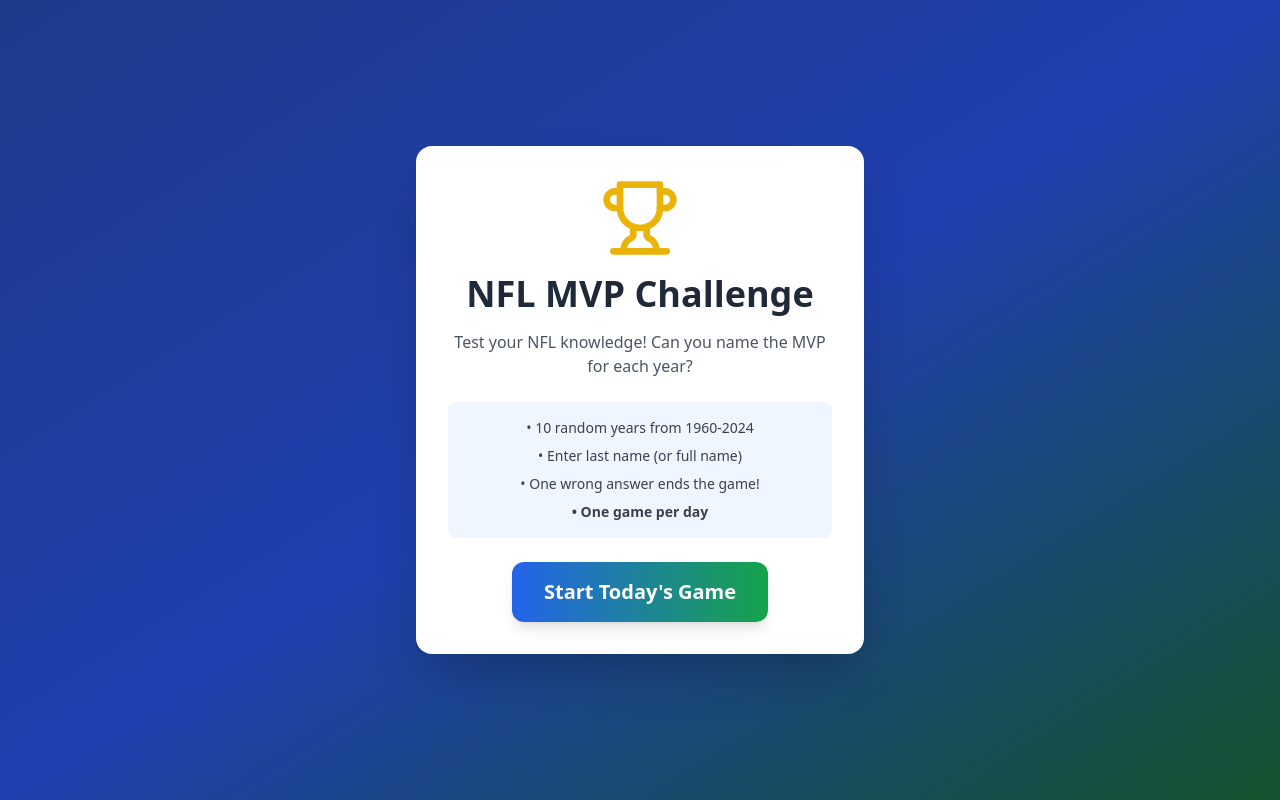
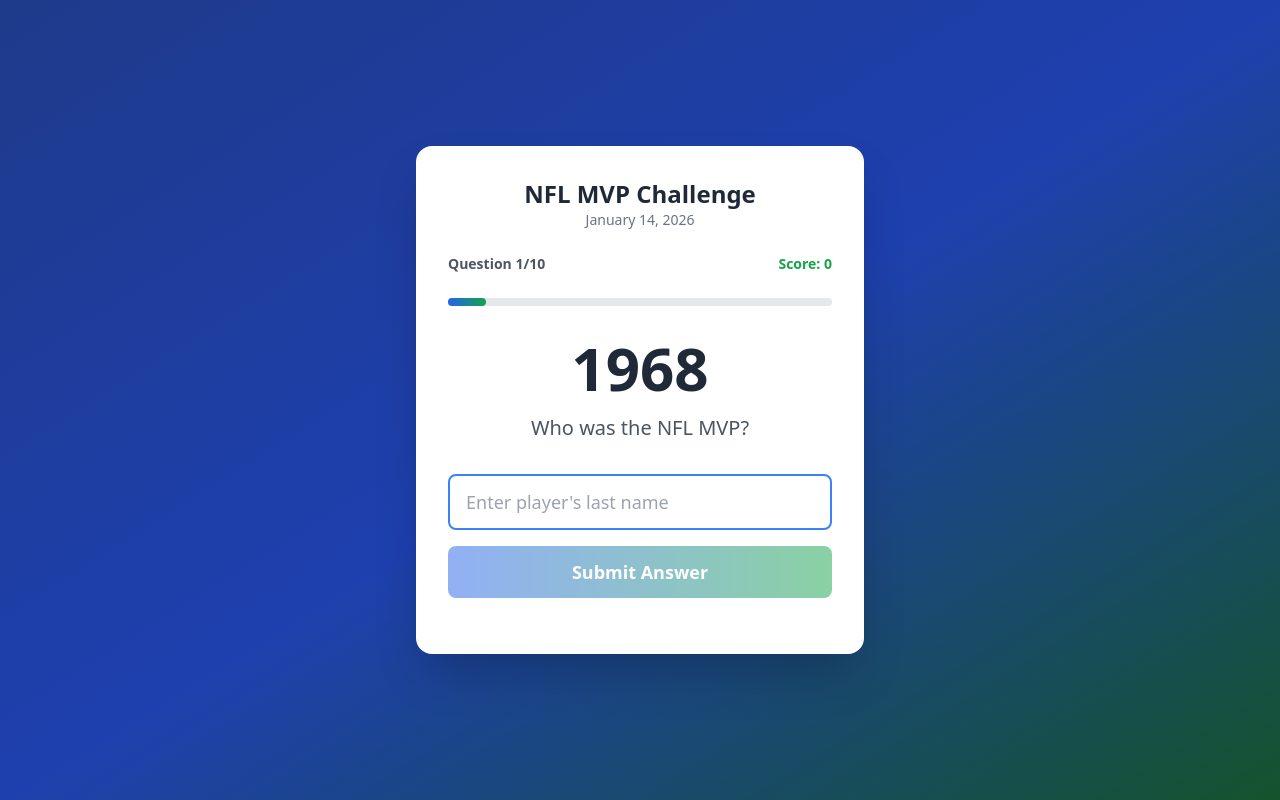
Before and after one commit to jamesbarone/nfl-mvp-challenge, a React (Vite) app: page / in a window 1280 px wide. Built offline with nearby package versions, Linux system fonts and the light colour scheme.

Commit message:
Remove start button

```diff
--- a/src/app.jsx
+++ b/src/app.jsx
@@ -87,6 +87,15 @@
     loadGameData();
   }, []);
 
+  useEffect(() => {
+    // Auto-start game if user hasn't played today
+    if (!todayPlayed && gameState === 'start') {
+      const selectedYears = getTodayQuestions();
+      setQuestions(selectedYears);
+      setGameState('playing');
+    }
+  }, [todayPlayed, gameState]);
+
   const getTodayDate = () => {
     const today = new Date();
     return `${today.getFullYear()}-${today.getMonth() + 1}-${today.getDate()}`;
@@ -129,6 +138,16 @@
         if (scoreResult && scoreResult.value) {
           setTodayScore(parseInt(scoreResult.value));
         }
+
+        // Load answer history for display
+        try {
+          const historyResult = await window.storage.get('nfl_mvp_today_history');
+          if (historyResult && historyResult.value) {
+            setAnswerHistory(JSON.parse(historyResult.value));
+          }
+        } catch (e) {
+          console.log('No history found');
+        }
       }
     } catch (error) {
       console.log('No previous game data');
@@ -143,11 +162,12 @@
     }
   };
 
-  const saveTodayScore = async (finalScore) => {
+  const saveTodayScore = async (finalScore, history) => {
     try {
       const todayDate = getTodayDate();
       await window.storage.set('nfl_mvp_last_played', todayDate);
       await window.storage.set('nfl_mvp_today_score', finalScore.toString());
+      await window.storage.set('nfl_mvp_today_history', JSON.stringify(history));
     } catch (error) {
       console.error('Error saving today score:', error);
     }
@@ -216,7 +236,7 @@
     setGameState('ended');
     setTodayScore(finalScore);
     setTodayPlayed(true);
-    await saveTodayScore(finalScore);
+    await saveTodayScore(finalScore, answerHistory);
 
     if (finalScore > bestScore) {
       setBestScore(finalScore);
@@ -264,12 +284,12 @@
     return `${hours}h ${minutes}m`;
   };
 
-  if (todayPlayed && gameState === 'start') {
+  if (todayPlayed && (gameState === 'start' || gameState === 'ended')) {
     return (
       <div className="min-h-screen bg-gradient-to-br from-blue-900 via-blue-800 to-green-900 flex items-center justify-center p-4">
         <div className="bg-white rounded-2xl shadow-2xl p-8 max-w-md w-full text-center">
           <Clock className="w-20 h-20 mx-auto mb-4 text-blue-500" />
-          <h1 className="text-4xl font-bold text-gray-800 mb-4">Already Played Today!</h1>
+          <h1 className="text-4xl font-bold text-gray-800 mb-4">Today's Game Complete!</h1>
           <p className="text-gray-600 mb-6">
             You've completed today's challenge. Come back tomorrow for a new set of questions!
           </p>
@@ -288,6 +308,39 @@
           {bestScore > 0 && (
             <div className="text-gray-600 mb-6">
               Best Score: {bestScore}/10
+            </div>
+          )}
+
+          {answerHistory.length > 0 && (
+            <div className="mb-6 bg-gray-50 rounded-lg p-4">
+              <h3 className="text-sm font-semibold text-gray-700 mb-3">Your Answers</h3>
+              <div className="space-y-2 max-h-64 overflow-y-auto">
+                {answerHistory.map((item, index) => (
+                  <div
+                    key={index}
+                    className={`p-2 rounded-lg border-2 text-sm ${
+                      item.correct
+                        ? 'bg-green-50 border-green-500'
+                        : 'bg-red-50 border-red-500'
+                    }`}
+                  >
+                    <div className="flex justify-between items-center">
+                      <div className="flex items-center gap-2">
+                        <span className="font-bold text-gray-700">
+                          {index + 1}.
+                        </span>
+                        <span className="font-semibold text-gray-800">{item.year}</span>
+                      </div>
+                      <div className="flex items-center gap-2">
+                        <span className="text-gray-700">{item.answer}</span>
+                        <span>
+                          {item.correct ? '✓' : '✗'}
+                        </span>
+                      </div>
+                    </div>
+                  </div>
+                ))}
+              </div>
             </div>
           )}
 
@@ -318,36 +371,10 @@
     return (
       <div className="min-h-screen bg-gradient-to-br from-blue-900 via-blue-800 to-green-900 flex items-center justify-center p-4">
         <div className="bg-white rounded-2xl shadow-2xl p-8 max-w-md w-full text-center">
-          <Trophy className="w-20 h-20 mx-auto mb-4 text-yellow-500" />
-          <h1 className="text-4xl font-bold text-gray-800 mb-4">NFL MVP Challenge</h1>
-          <p className="text-gray-600 mb-6">
-            Test your NFL knowledge! Can you name the MVP for each year?
-          </p>
-          <div className="bg-blue-50 rounded-lg p-4 mb-6">
-            <p className="text-sm text-gray-700 mb-2">
-              • 10 random years from 1960-2024
-            </p>
-            <p className="text-sm text-gray-700 mb-2">
-              • Enter last name (or full name)
-            </p>
-            <p className="text-sm text-gray-700 mb-2">
-              • One wrong answer ends the game!
-            </p>
-            <p className="text-sm text-gray-700 font-semibold text-blue-600">
-              • One game per day
-            </p>
+          <div className="animate-pulse">
+            <Trophy className="w-16 h-16 mx-auto mb-4 text-yellow-500" />
+            <p className="text-gray-600">Loading today's challenge...</p>
           </div>
-          {bestScore > 0 && (
-            <div className="mb-6 text-lg font-semibold text-blue-600">
-              Best Score: {bestScore}/10
-            </div>
-          )}
-          <button
-            onClick={startGame}
-            className="bg-gradient-to-r from-blue-600 to-green-600 text-white px-8 py-4 rounded-xl text-xl font-bold hover:from-blue-700 hover:to-green-700 transition-all transform hover:scale-105 shadow-lg"
-          >
-            Start Today's Game
-          </button>
         </div>
       </div>
     );
@@ -359,6 +386,11 @@
     return (
       <div className="min-h-screen bg-gradient-to-br from-blue-900 via-blue-800 to-green-900 flex items-center justify-center p-4">
         <div className="bg-white rounded-2xl shadow-2xl p-8 max-w-md w-full">
+          <div className="text-center mb-6">
+            <h1 className="text-2xl font-bold text-gray-800">NFL MVP Challenge</h1>
+            <p className="text-sm text-gray-500">{new Date().toLocaleDateString('en-US', { month: 'long', day: 'numeric', year: 'numeric' })}</p>
+          </div>
+
           <div className="flex justify-between items-center mb-6">
             <div className="text-sm font-semibold text-gray-600">
               Question {currentQuestion + 1}/10
@@ -449,89 +481,12 @@
   }
 
   if (gameState === 'ended') {
-    return (
-      <div className="min-h-screen bg-gradient-to-br from-blue-900 via-blue-800 to-green-900 flex items-center justify-center p-4">
-        <div className="bg-white rounded-2xl shadow-2xl p-8 max-w-md w-full text-center">
-          <Trophy className="w-20 h-20 mx-auto mb-4 text-yellow-500" />
-          <h2 className="text-3xl font-bold text-gray-800 mb-4">Game Over!</h2>
-
-          <div className="bg-gradient-to-r from-blue-100 to-green-100 rounded-xl p-6 mb-6">
-            <div className="text-5xl font-bold text-gray-800 mb-2">{score}/10</div>
-            <div className="text-gray-600">Questions Correct</div>
-          </div>
-
-          {score === 10 && (
-            <div className="bg-yellow-100 rounded-lg p-4 mb-6">
-              <p className="text-yellow-800 font-bold text-xl">🎉 Perfect Score! 🎉</p>
-            </div>
-          )}
-
-          {score > bestScore && score < 10 && (
-            <div className="bg-green-100 rounded-lg p-4 mb-6">
-              <p className="text-green-800 font-semibold">🎊 New Best Score! 🎊</p>
-            </div>
-          )}
-
-          {bestScore > 0 && (
-            <div className="text-gray-600 mb-6">
-              Best Score: {bestScore}/10
-            </div>
-          )}
-
-          {answerHistory.length > 0 && (
-            <div className="mb-6 bg-gray-50 rounded-lg p-4">
-              <h3 className="text-sm font-semibold text-gray-700 mb-3">Your Answers</h3>
-              <div className="space-y-2 max-h-64 overflow-y-auto">
-                {answerHistory.map((item, index) => (
-                  <div
-                    key={index}
-                    className={`p-2 rounded-lg border-2 text-sm ${
-                      item.correct
-                        ? 'bg-green-50 border-green-500'
-                        : 'bg-red-50 border-red-500'
-                    }`}
-                  >
-                    <div className="flex justify-between items-center">
-                      <div className="flex items-center gap-2">
-                        <span className="font-bold text-gray-700">
-                          {index + 1}.
-                        </span>
-                        <span className="font-semibold text-gray-800">{item.year}</span>
-                      </div>
-                      <div className="flex items-center gap-2">
-                        <span className="text-gray-700">{item.answer}</span>
-                        <span>
-                          {item.correct ? '✓' : '✗'}
-                        </span>
-                      </div>
-                    </div>
-                  </div>
-                ))}
-              </div>
-            </div>
-          )}
-
-          <div className="bg-blue-50 rounded-lg p-4 mb-6">
-            <p className="text-sm text-gray-700 font-semibold">Next game in:</p>
-            <p className="text-2xl font-bold text-blue-600">{getTimeUntilMidnight()}</p>
-          </div>
-
-          <button
-            onClick={shareResults}
-            className="w-full bg-gradient-to-r from-blue-600 to-blue-700 text-white px-6 py-3 rounded-lg font-bold hover:from-blue-700 hover:to-blue-800 transition-all flex items-center justify-center gap-2"
-          >
-            <Share2 className="w-5 h-5" />
-            Share Results
-          </button>
-
-          {shareMessage && (
-            <div className="bg-green-100 text-green-800 py-2 px-4 rounded-lg font-semibold mt-4">
-              {shareMessage}
-            </div>
-          )}
-        </div>
-      </div>
-    );
+    // This state is now handled by the todayPlayed check above
+    // Redirect to the completed state
+    if (!todayPlayed) {
+      setTodayPlayed(true);
+    }
+    return null;
   }
 };
 
```
